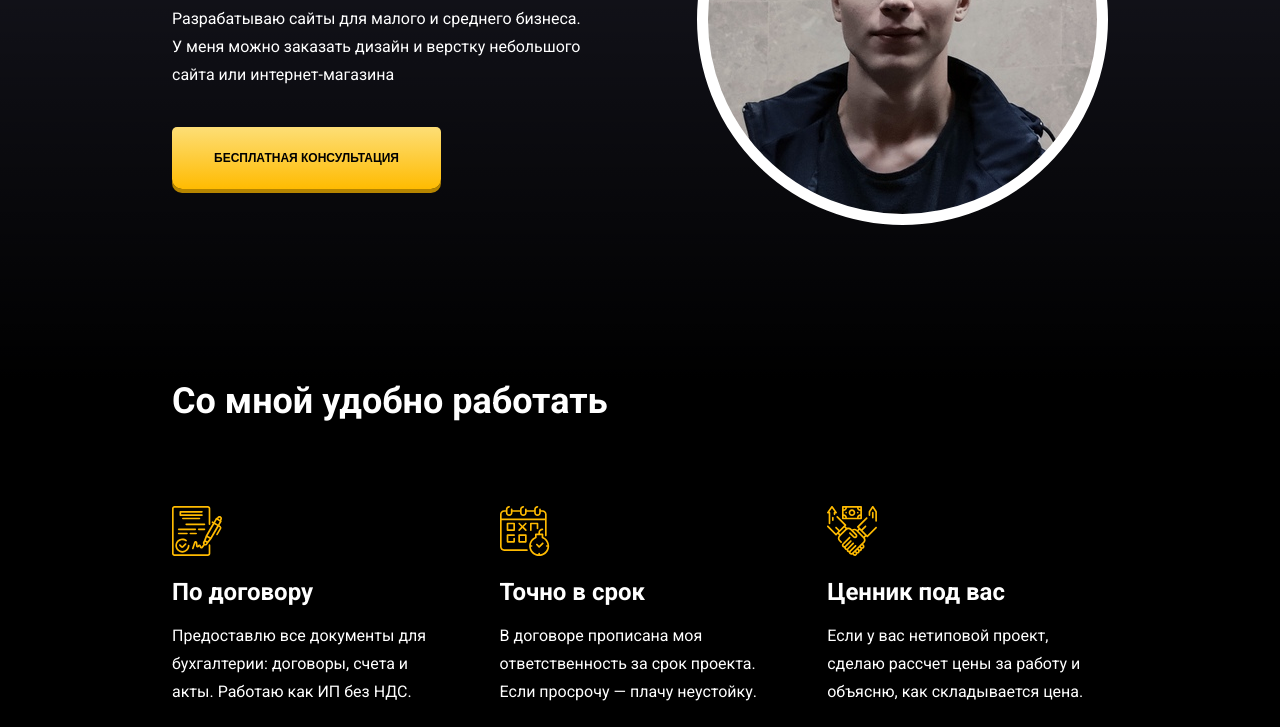
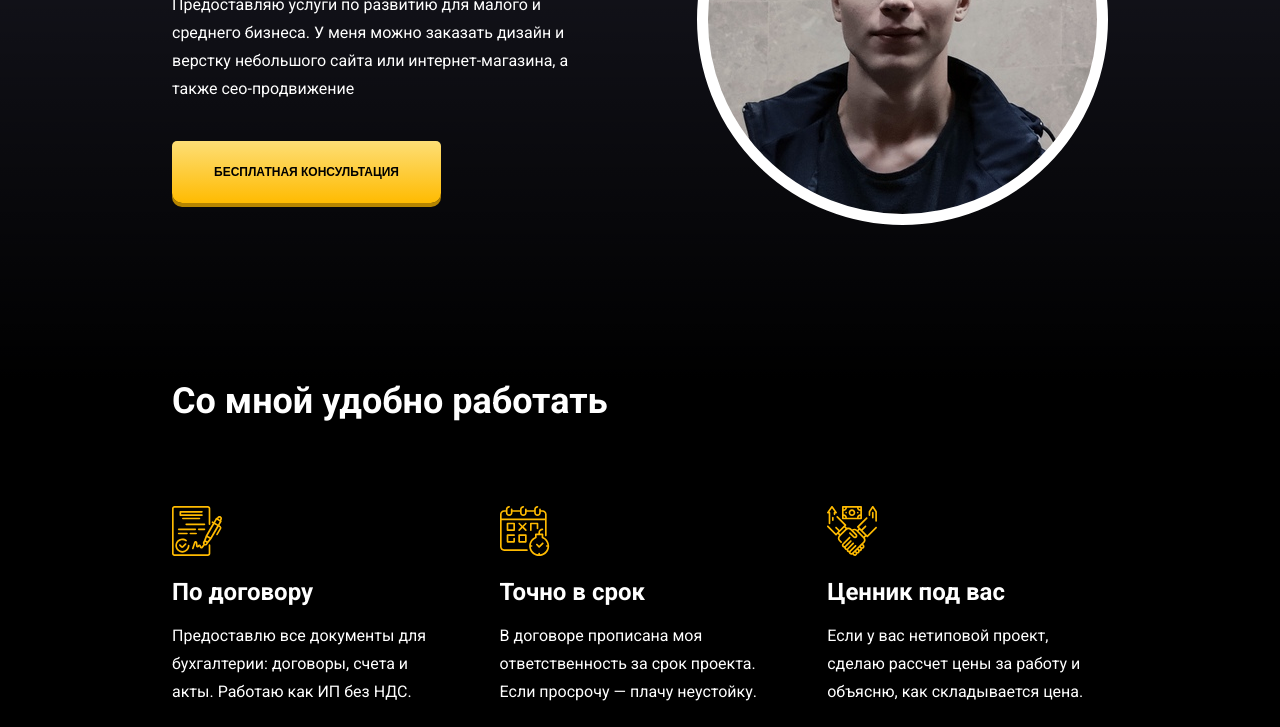
Before and after one commit to CelDenP/celdenp.github.io, a plain HTML site: page index.html in a window 1280 px wide. Shown: the part 373-1100 px from the top of the page. Drawn offline with Linux system fonts and the light colour scheme; a script that the page names is missing.

Commit message:
Update index.html

```diff
--- a/index.html
+++ b/index.html
@@ -3,7 +3,7 @@
 <head>
 	<meta charset="UTF-8">
 	<meta name="viewport" content="width=device-width, initial-scale=1">
-	<title>Алексей Кравец - будущий фрилансер</title>
+	<title>Алексей Кравец - бизнес услуги</title>
 	<link href="https://fonts.googleapis.com/css?family=Roboto:400,700&display=swap&subset=cyrillic" rel="stylesheet">
 	<link rel="stylesheet" href="style/animate.css">
 	<link rel="stylesheet" href="style/swiper.min.css">
@@ -27,7 +27,7 @@
 
 				<span class="hero-title"><p class="wow fadeInRight" data-wow-delay="0.9s">Фрилансер</p></span>
 				<h2 class="subtitle wow fadeInRight" data-wow-delay="0.7s">Алексей Кравец</h2>
-				<div class="description wow fadeInRight" data-wow-delay="0.5s">Разрабатываю сайты для малого и среднего бизнеса. У меня можно заказать дизайн и верстку небольшого сайта или интернет-магазина</div>
+				<div class="description wow fadeInRight" data-wow-delay="0.5s">Предоставляю услуги по развитию для малого и среднего бизнеса. У меня можно заказать дизайн и верстку небольшого сайта или интернет-магазина, а также сео-продвижение</div>
 				<button class="button wow wobble" data-wow-delay="0.2s">бесплатная консультация</button>
 
 			</div>
```
